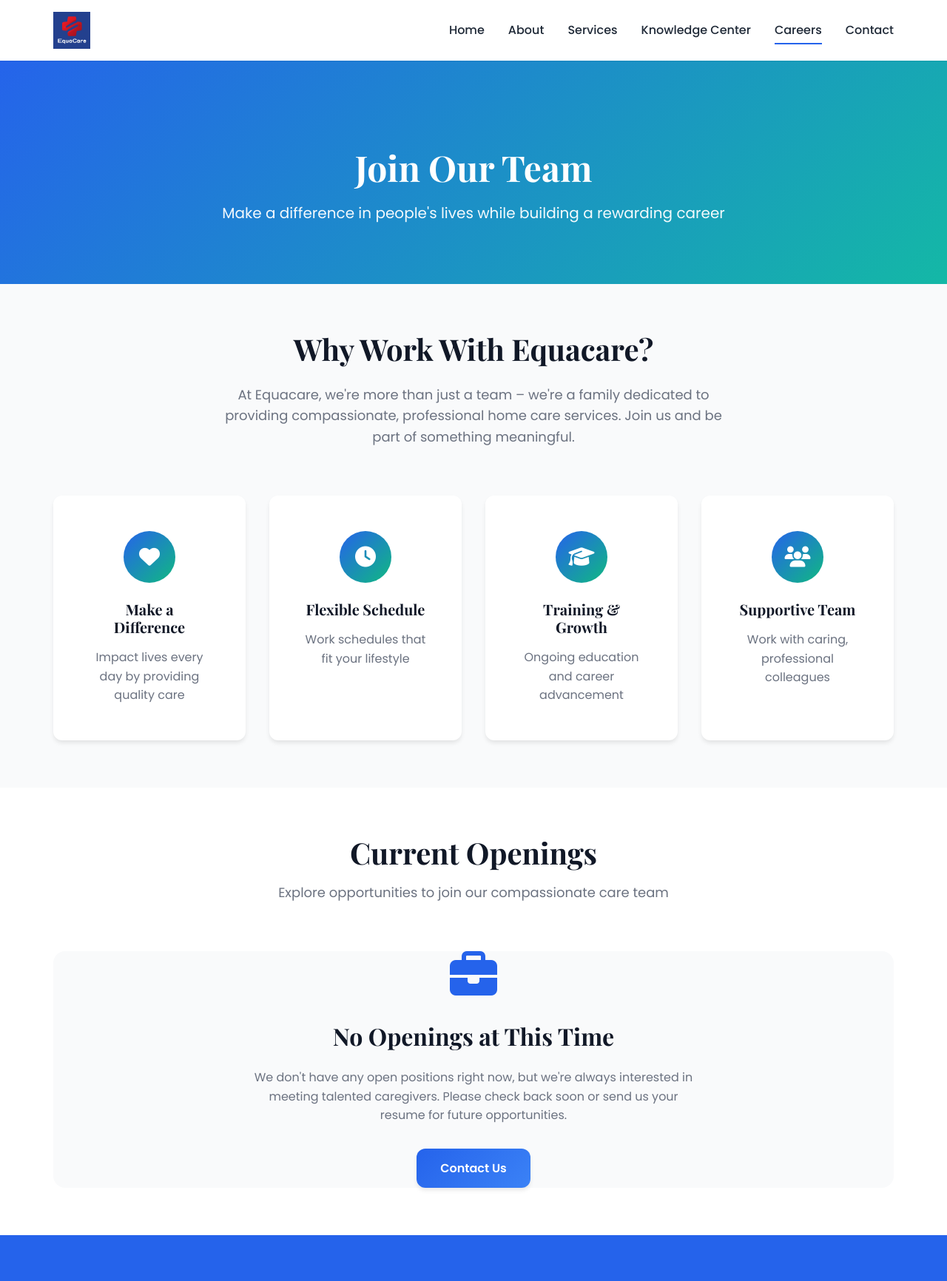
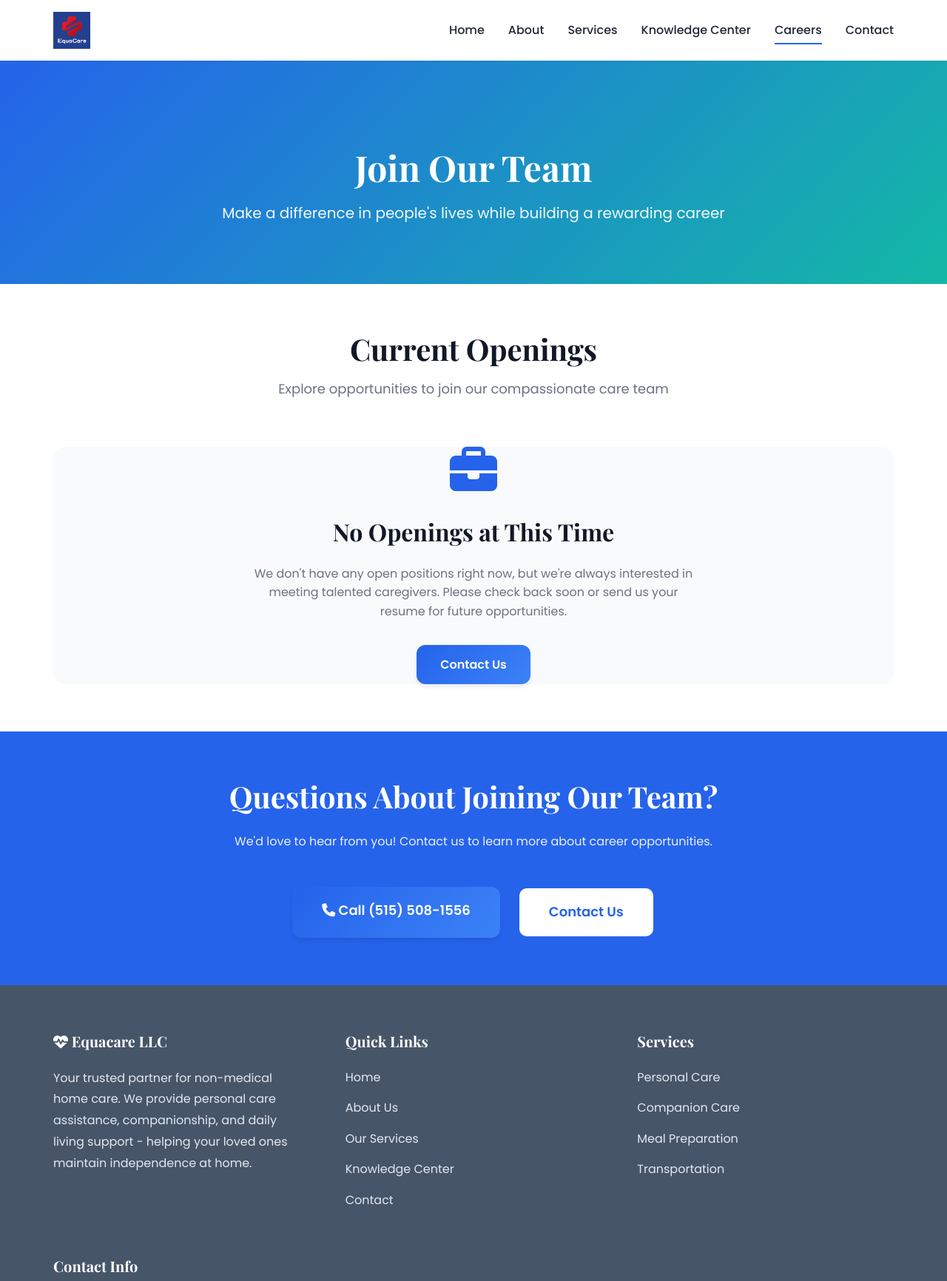
Before and after one commit to theequacare/equacare, a Django app: page /careers/ in a window 1280 px wide. Shown: the top 1732 px of the page at 74% size. Run offline with Django 4.2, Linux system fonts and the light colour scheme; data that the repository does not hold is empty.

Commit message:
Remove benefits section from careers page

```diff
--- a/templates/website/careers.html
+++ b/templates/website/careers.html
@@ -9,50 +9,6 @@
     <div class="container">
         <h1>Join Our Team</h1>
         <p>Make a difference in people's lives while building a rewarding career</p>
-    </div>
-</section>
-
-<!-- Why Join Us Section -->
-<section class="careers-intro">
-    <div class="container">
-        <div class="careers-intro-content">
-            <h2>Why Work With Equacare?</h2>
-            <p>At Equacare, we're more than just a team – we're a family dedicated to providing compassionate, professional home care services. Join us and be part of something meaningful.</p>
-
-            <div class="benefits-grid">
-                <div class="benefit-card">
-                    <div class="benefit-icon">
-                        <i class="fas fa-heart"></i>
-                    </div>
-                    <h3>Make a Difference</h3>
-                    <p>Impact lives every day by providing quality care</p>
-                </div>
-
-                <div class="benefit-card">
-                    <div class="benefit-icon">
-                        <i class="fas fa-clock"></i>
-                    </div>
-                    <h3>Flexible Schedule</h3>
-                    <p>Work schedules that fit your lifestyle</p>
-                </div>
-
-                <div class="benefit-card">
-                    <div class="benefit-icon">
-                        <i class="fas fa-graduation-cap"></i>
-                    </div>
-                    <h3>Training & Growth</h3>
-                    <p>Ongoing education and career advancement</p>
-                </div>
-
-                <div class="benefit-card">
-                    <div class="benefit-icon">
-                        <i class="fas fa-users"></i>
-                    </div>
-                    <h3>Supportive Team</h3>
-                    <p>Work with caring, professional colleagues</p>
-                </div>
-            </div>
-        </div>
     </div>
 </section>
 
```
